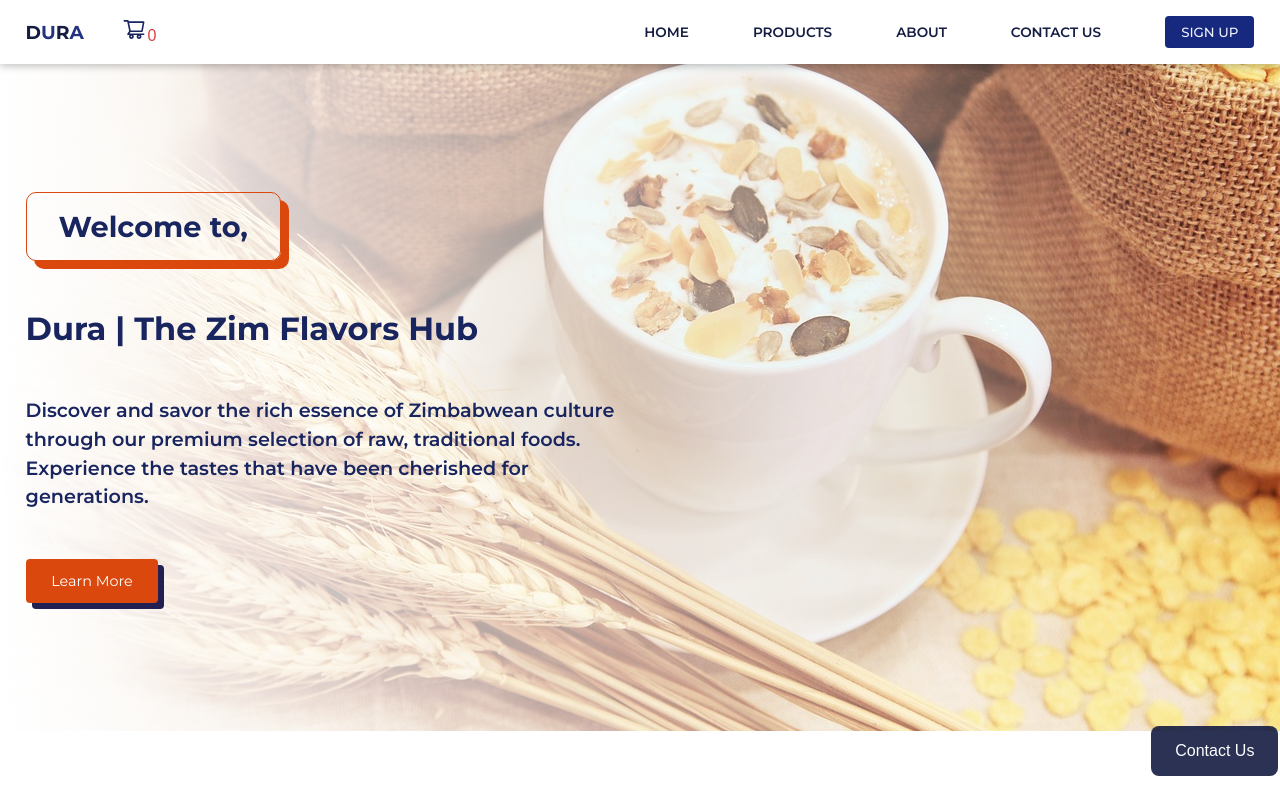
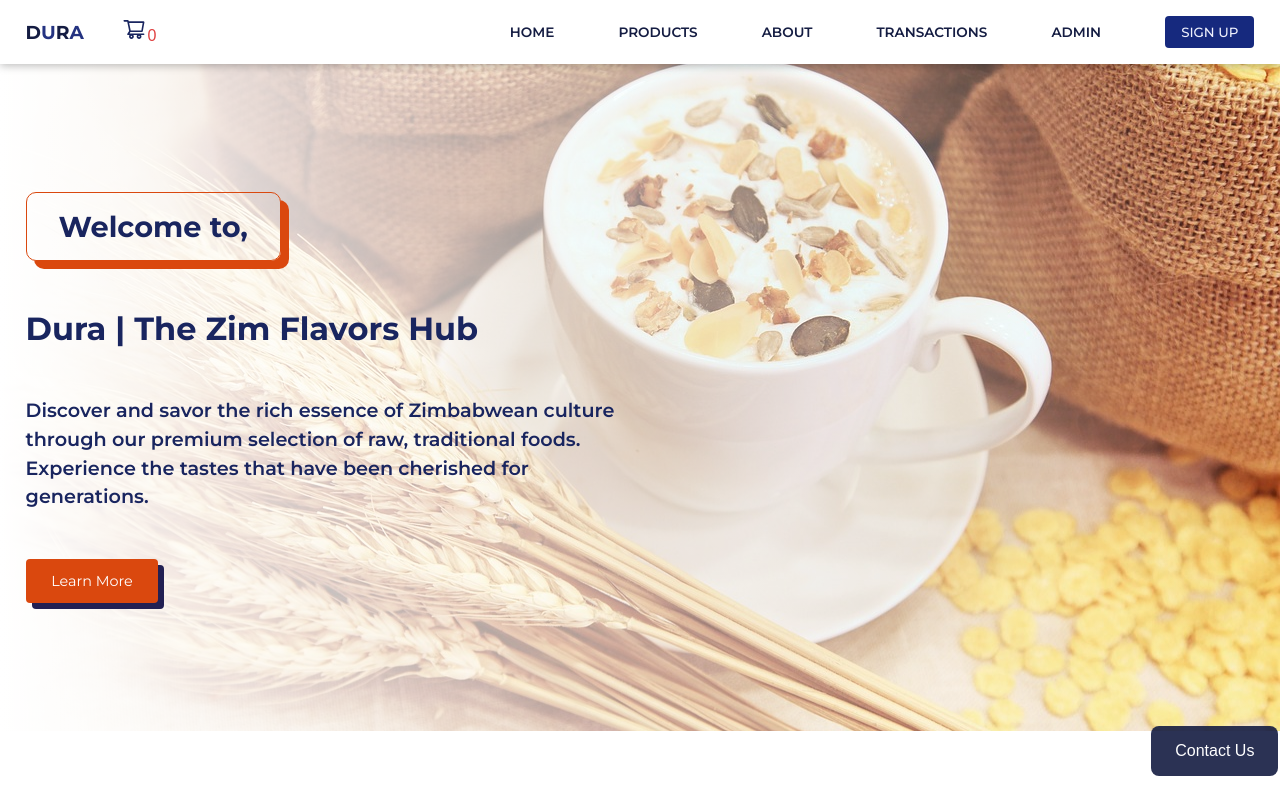
Before and after one commit to Amen-Musingarimi/dura-frontend, a React (Create React App) app: page / in a window 1280 px wide. Shown: the top 800 px of the page. Built offline with nearby package versions, Linux system fonts and the light colour scheme; no server answers.

Commit message:
Add transions and admin nav links

```diff
--- a/src/components/Layout/Header.js
+++ b/src/components/Layout/Header.js
@@ -91,12 +91,20 @@ const Header = (props) => {
           ABOUT
         </NavLink>
         <NavLink
-          to="/contact"
+          to="/transactions"
           exact={true.toString()}
           className={classes.navLinks}
           onClick={handleNav}
         >
-          CONTACT US
+          TRANSACTIONS
+        </NavLink>
+        <NavLink
+          to="/admin"
+          exact={true.toString()}
+          className={classes.navLinks}
+          onClick={handleNav}
+        >
+          ADMIN
         </NavLink>
         <section className={classes.navAuthWrapper}>
           {!isAuthenticated && (
```
